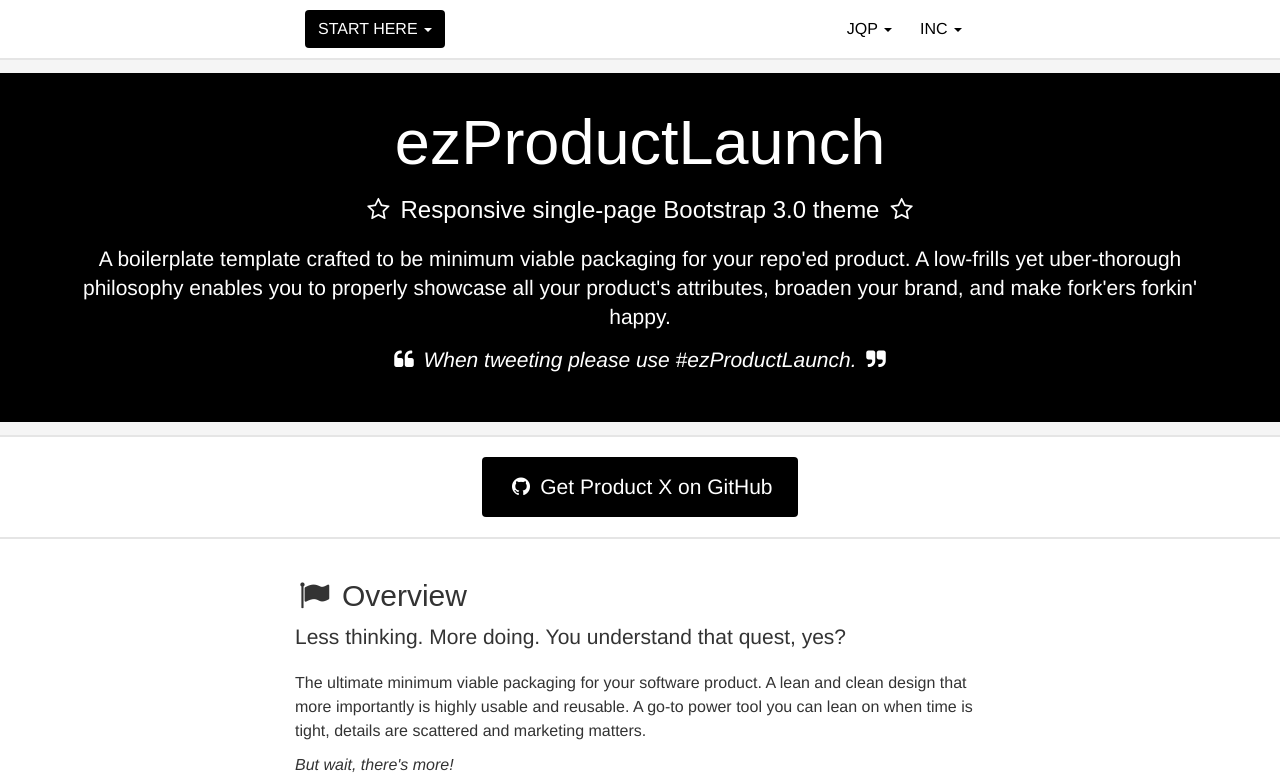
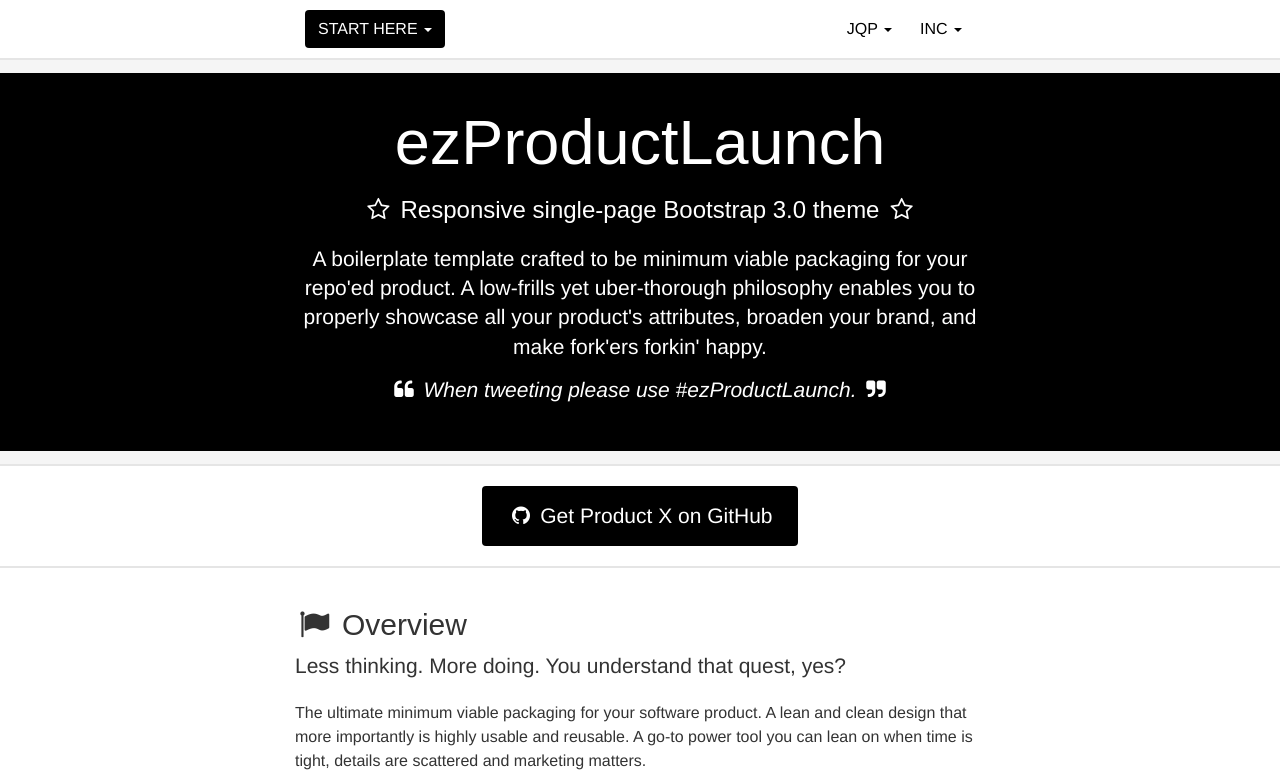
Before and after one commit to ezWebDevTools/ezProductLaunch, a plain HTML site: page index.html in a window 1280 px wide. Shown: the top 780 px of the page. Drawn offline with nearby package versions, Linux system fonts and the light colour scheme; a web font is replaced by a local one.

Commit message:
updates from going to BS 3.2.0

```diff
--- a/css/ezproduct-launch.css
+++ b/css/ezproduct-launch.css
@@ -351,6 +351,11 @@ a:hover{
 	.container {
 		max-width: 730px;
 	}
+
+    .jumbotron .container {
+      max-width: 730px
+	}
+
 }
 
 .container-narrow > hr {
```
